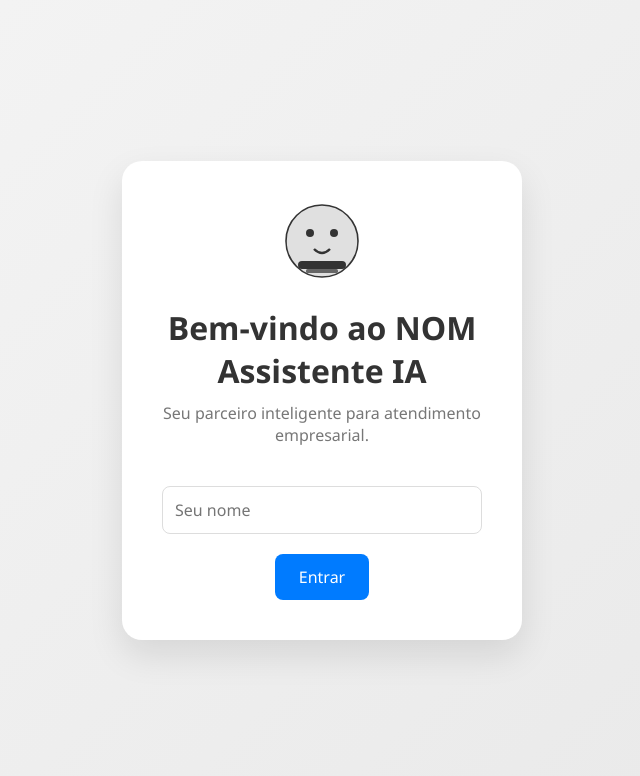
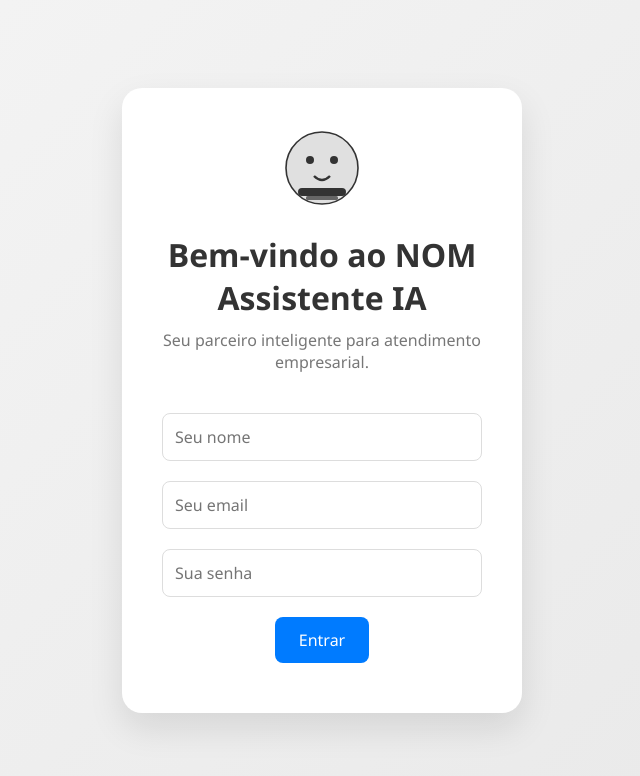
Before and after one commit to Alexandre12424/Chat-Bot, a plain HTML site: page index.html in a window 1280 px wide. Shown: the whole page, without its empty margins (318-958 px from the left). Drawn offline with Linux system fonts and the light colour scheme.

Commit message:
Add email and password input fields to login

```diff
--- a/index.html
+++ b/index.html
@@ -14,8 +14,8 @@
     <div class="mascot" aria-label="Mascote do chatbot: robô inteligente e simpático">
         <svg width="80" height="80" viewBox="0 0 100 100" xmlns="http://www.w3.org/2000/svg">
             <circle cx="50" cy="50" r="45" fill="#e0e0e0" stroke="#333" stroke-width="2"/>
-            <circle cx="35" cy="40" r="5" fill="#333"/>
-            <circle cx="65" cy="40" r="5" fill="#333"/>
+            <circle class="eye" cx="35" cy="40" r="5" fill="#333"/>
+            <circle class="eye" cx="65" cy="40" r="5" fill="#333"/>
             <path d="M40 60 Q50 70 60 60" stroke="#333" stroke-width="3" fill="none"/>
             <rect x="20" y="75" width="60" height="10" fill="#333" rx="5"/>
             <rect x="30" y="85" width="40" height="5" fill="#666" rx="2"/>
@@ -24,7 +24,10 @@
     <h1 id="login-title">Bem-vindo ao NOM Assistente IA</h1>
     <p>Seu parceiro inteligente para atendimento empresarial.</p>
     <input type="text" id="username" placeholder="Seu nome" aria-label="Digite seu nome">
+    <input type="email" id="email" placeholder="Seu email" aria-label="Digite seu email">
+    <input type="password" id="password" placeholder="Sua senha" aria-label="Digite sua senha">
     <button onclick="enterChat()" aria-label="Entrar no chat">Entrar</button>
+    <div id="login-error" style="color:red; margin-top:10px;"></div>
 </div>
 </section>
 
```
